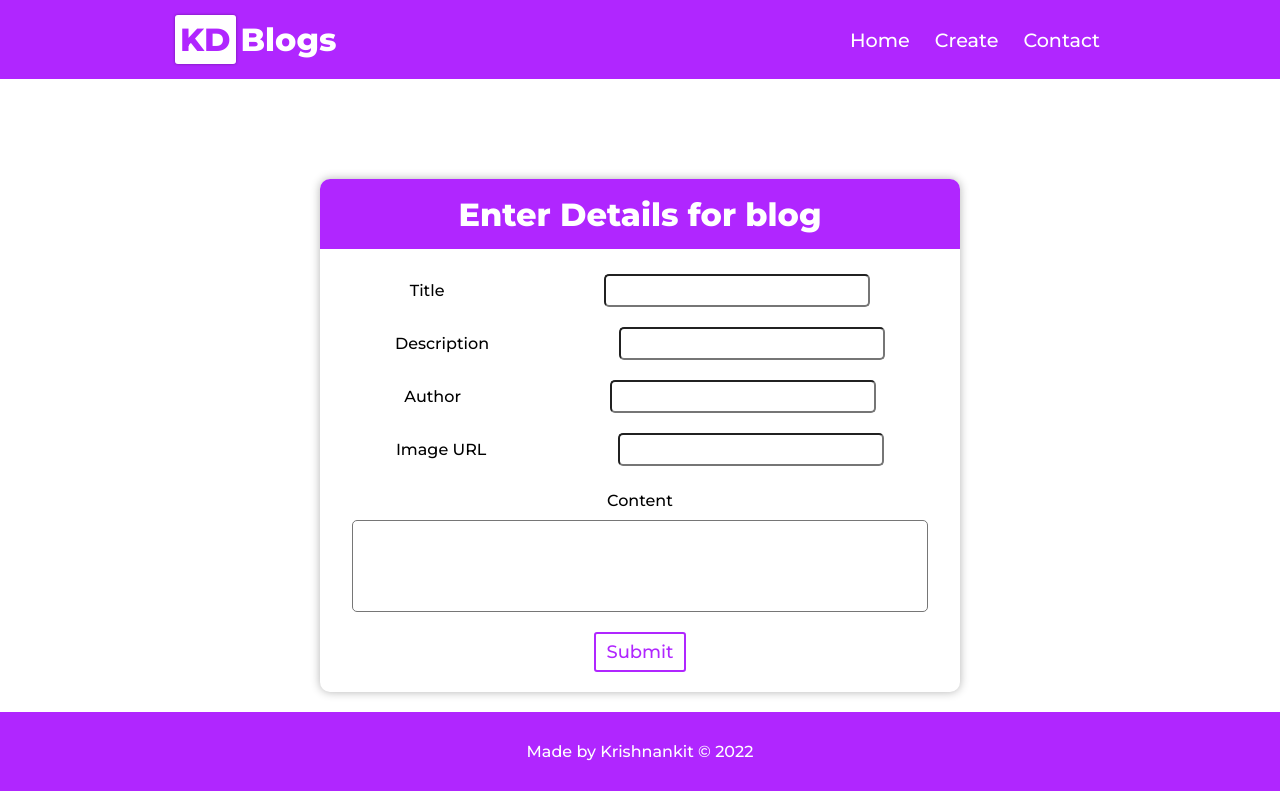
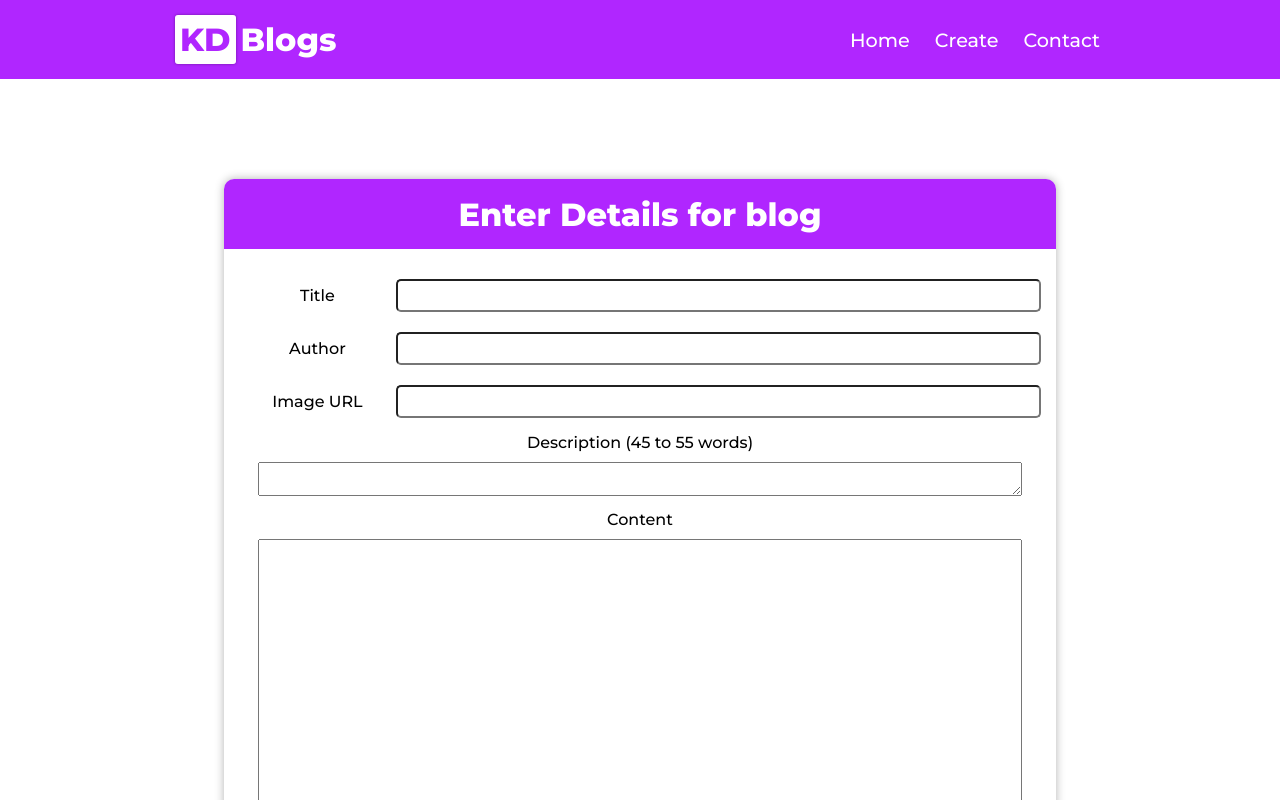
Before and after one commit to krishnankit/react-blog-website, a React (Create React App) app: page /create in a window 1280 px wide. Shown: the top 800 px of the page. Built offline with nearby package versions, Linux system fonts and the light colour scheme.

Commit message:
create create page

```diff
--- a/src/components/navbar/Navbar.jsx
+++ b/src/components/navbar/Navbar.jsx
@@ -6,7 +6,7 @@ const Navbar = () => {
     <div className='navbar'>
       <div>
       <div className="branding">
-        <h1><span>KD</span>Blogs</h1>
+        <Link style={{textDecoration: "none", color: "white"}} to="/"><h1><span>KD</span>Blogs</h1></Link>
       </div>
       <ul className="menu">
         <li className="menu-item"><Link
--- a/src/components/navbar/navbar.css
+++ b/src/components/navbar/navbar.css
@@ -2,6 +2,10 @@
   background: rgb(176, 38, 255);
   color: white;
   padding: 20px;
+}
+
+.branding {
+  cursor: pointer;
 }
 
 .branding span {
--- a/src/pages/Auth/auth.css
+++ b/src/pages/Auth/auth.css
@@ -6,6 +6,7 @@
   width: 50%;
   margin: auto;
   margin-top: 100px;
+  margin-bottom: 53px;
   border-radius: 10px;
   box-shadow: 0 0 10px rgba(0, 0, 0, 0.3);
   border-radius: 10px;
--- a/src/pages/contact/Contact.jsx
+++ b/src/pages/contact/Contact.jsx
@@ -7,19 +7,19 @@ const Contact = () => {
     <div className='contact'>
       <Navbar />
       <div className="contact-container">
-        <div className="heading">
+        <div className="contact-heading">
           <h1>Contact Us</h1>
         </div>
-        <div className="form">
-          <div className="form-control">
+        <div className="contact-form">
+          <div className="contact-form-control">
             <input type="text" placeholder='First Name'/>
             <input type="text" placeholder='Last Name'/>
           </div>
-          <div className="form-control">
+          <div className="contact-form-control">
             <input type="email" placeholder='Email'/>
             <input type="text" placeholder='Contact No'/>
           </div>
-          <div className="message">
+          <div className="contact-message">
             <label htmlFor="message">Write Your Message below</label>
             <textarea id='message'></textarea>
           </div>
--- a/src/pages/contact/contact.css
+++ b/src/pages/contact/contact.css
@@ -12,7 +12,7 @@
   border-radius: 10px;
 }
 
-.heading {
+.contact-heading {
   border-top-left-radius: 10px;
   border-top-right-radius: 10px;
   min-height: 70px;
@@ -24,22 +24,23 @@
   justify-content: center;
 }
 
-.form {
-  padding: 10px;
+.contact-form {
+  padding: 15px;
   text-align: center;
 }
 
-.form-control {
+.contact-form-control {
   width: 100%;
   margin: 10px auto;
   display: flex;
   align-items: center;
   justify-content: center;
   flex-wrap: wrap;
+  gap: 10px;
 }
 
-input {
-  width: 40%;
+.contact-form-control input {
+  width: 35%;
   font-size: 15px;
   padding: 5px 7px;
   color: #333;
@@ -47,20 +48,20 @@ input {
   margin: 5px auto;
 }
 
-.message {
+.contact-message {
   width: 100%;
   margin: auto;
 }
 
-label {
+.contact-form-control label {
   display: block;
   margin: 10px auto;
 }
 
-textarea {
+.contact-form textarea {
   padding: 5px 8px;
   resize: none;
-  width: 90%;
+  width: 95%;
   min-height: 80px;
   border-radius: 5px;
 }
--- a/src/pages/create/Create.jsx
+++ b/src/pages/create/Create.jsx
@@ -16,10 +16,6 @@ const Create = () => {
             <input type="text" name="title" id="title" />
           </div>
           <div className="form-control">
-            <label htmlFor="description">Description</label>
-            <input type="text" name="description" id="description" />
-          </div>
-          <div className="form-control">
             <label htmlFor="author">Author</label>
             <input type="text" name="author" id="author" />
           </div>
@@ -27,7 +23,11 @@ const Create = () => {
             <label htmlFor="image">Image URL</label>
             <input type="text" name="image" id="image" />
           </div>
-          <div className="form-control">
+          <div className="form-data">
+            <label htmlFor="description">Description (45 to 55 words)</label>
+            <textarea type="text" name="description" id="description" />
+          </div>
+          <div className="form-data">
             <label htmlFor="content">Content</label>
             <textarea name="content" id="content"></textarea>
           </div>
--- a/src/pages/create/create.css
+++ b/src/pages/create/create.css
@@ -1,12 +1,13 @@
 .create {
   height: 100vh;
-  width: 100vw;
+  width: 100%;
 }
 
 .create-container {
-  width: 50%;
+  width: 65%;
   margin: auto;
   margin-top: 100px;
+  margin-bottom: 50px;
   border-radius: 10px;
   box-shadow: 0 0 10px rgba(0, 0, 0, 0.3);
   border-radius: 10px;
@@ -25,7 +26,7 @@
 }
 
 .form {
-  padding: 10px;
+  padding: 15px;
   text-align: center;
 }
 
@@ -38,7 +39,14 @@
   flex-wrap: wrap;
 }
 
+label {
+  flex: 1;
+  display: block;
+  margin: 10px auto;
+}
+
 input {
+  flex: 4;
   width: 40%;
   font-size: 15px;
   padding: 5px 7px;
@@ -47,22 +55,22 @@ input {
   margin: 5px auto;
 }
 
-.message {
+.forn-data {
+  display: flex;
+  flex-direction: column;
+  align-items: flex-start;
+  justify-content: center;
   width: 100%;
-  margin: auto;
 }
 
-label {
-  display: block;
-  margin: 10px auto;
+.form-data textarea {
+  width: 95%;
 }
 
-textarea {
-  padding: 5px 8px;
-  resize: none;
-  width: 90%;
-  min-height: 80px;
-  border-radius: 5px;
+#content {
+  height: 500px;
+  overflow-wrap: break-word;
+  overflow-y: auto;
 }
 
 input:focus,
```
